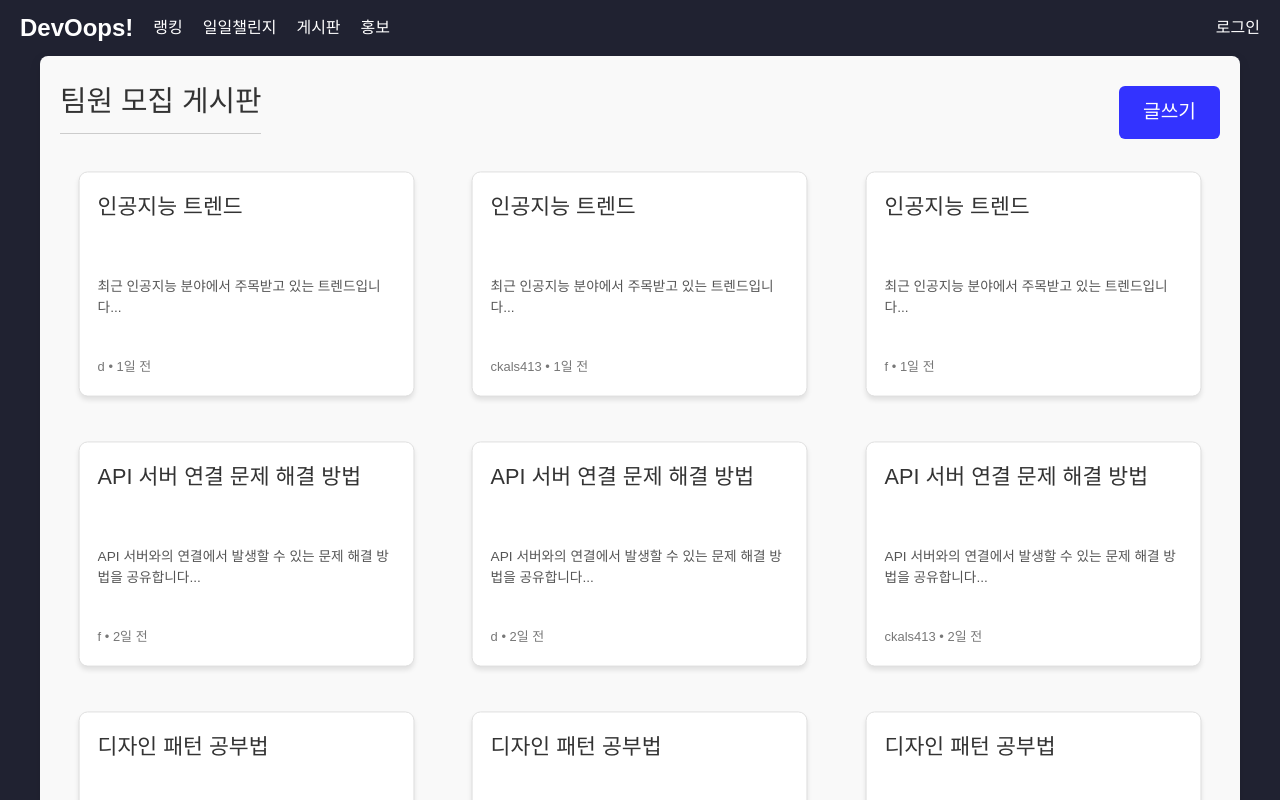
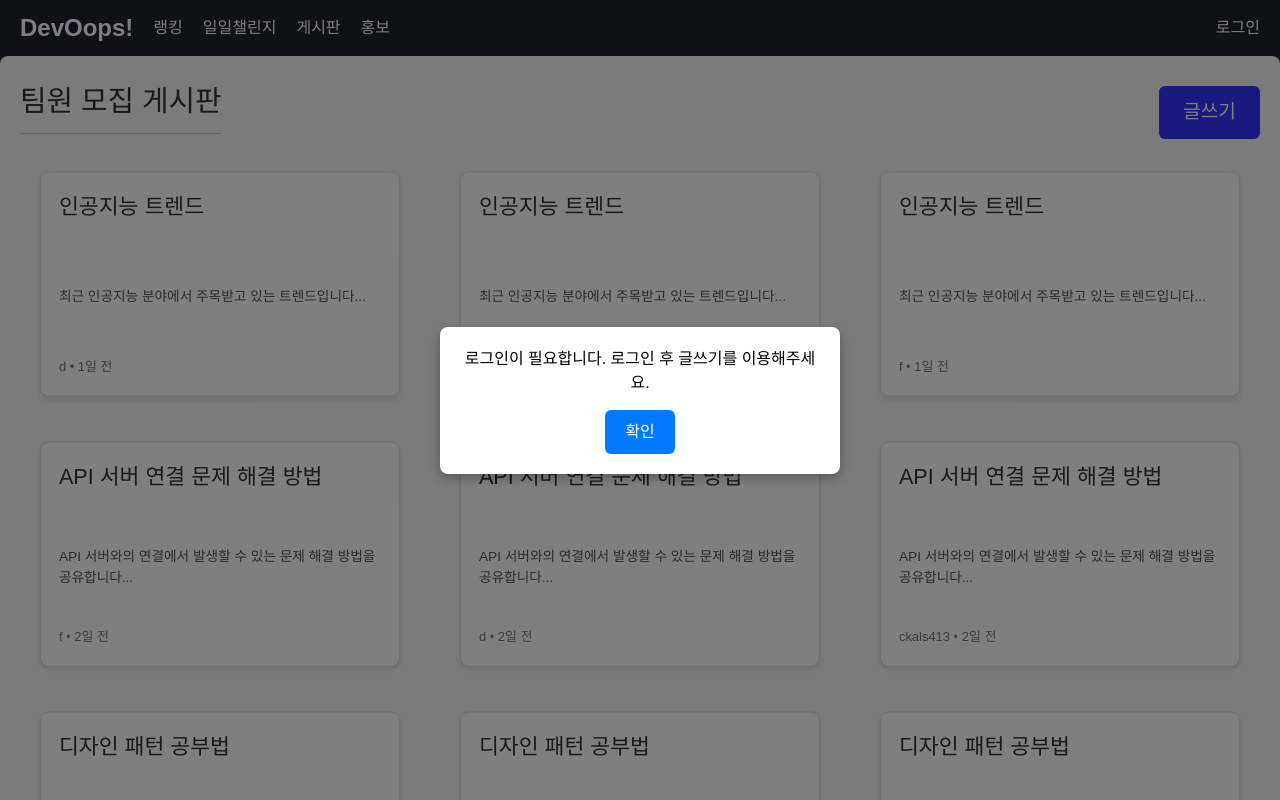
Before and after one commit to yuseong95/DevOops_New, a React (Create React App) app: page /board/team in a window 1280 px wide. Both pictures are taken after a click on the button "글쓰기". Shown: the top 800 px of the page. Built offline with nearby package versions, Linux system fonts and the light colour scheme.

Commit message:
글쓰기 로그인 여부 확인 모달

```diff
--- a/src/routes/BoardPage.js
+++ b/src/routes/BoardPage.js
@@ -15,6 +15,7 @@ const BoardPage = ({ posts, boardType, setPosts }) => {
   const initialPage = parseInt(query.get("page")) || 1;
 
   const [currentPage, setCurrentPage] = useState(initialPage);
+  const [showModal, setShowModal] = useState(false); // 모달 표시 상태
 
   const filteredPosts = posts
     .filter((post) => post.boardType === boardType) // 선택된 게시판 필터링
@@ -36,19 +37,18 @@ const BoardPage = ({ posts, boardType, setPosts }) => {
 
   const handleWriteClick = () => {
     const loggedInUser = JSON.parse(localStorage.getItem("loggedInUser"));
-    console.log("로그인된 사용자:", loggedInUser);
 
     if (loggedInUser) {
       console.log("글쓰기 페이지로 이동");
       navigate("/board/create");
     } else {
-      alert("로그인이 필요합니다. 로그인 후 이용해주세요.");
+      // 모달 표시
+      setShowModal(true);
     }
   };
 
-  // 게시글 삭제 핸들러
-  const handleDelete = (postId) => {
-    setPosts((prevPosts) => prevPosts.filter((post) => post.id !== postId));
+  const closeModal = () => {
+    setShowModal(false); // 모달 닫기
   };
 
   const placeholders = Array(ITEMS_PER_PAGE - currentPosts.length).fill(null);
@@ -74,7 +74,6 @@ const BoardPage = ({ posts, boardType, setPosts }) => {
               key={post.id}
               post={post}
               loggedInUser={JSON.parse(localStorage.getItem("loggedInUser"))}
-              onDelete={handleDelete}
             />
           ))}
           {placeholders.map((_, index) => (
@@ -91,6 +90,16 @@ const BoardPage = ({ posts, boardType, setPosts }) => {
           onPageChange={handlePageChange}
         />
       </div>
+
+      {/* 로그인 필요 모달 */}
+      {showModal && (
+        <div className="modal-overlay" onClick={closeModal}>
+          <div className="modal" onClick={(e) => e.stopPropagation()}>
+            <p>로그인이 필요합니다. 로그인 후 글쓰기를 이용해주세요.</p>
+            <button onClick={closeModal}>확인</button>
+          </div>
+        </div>
+      )}
     </div>
   );
 };
--- a/src/routes/css/BoardPage.css
+++ b/src/routes/css/BoardPage.css
@@ -1,12 +1,15 @@
 .board-content-wrapper {
-  max-width: 1200px; /* 전체 너비 */
+  max-width: 1300px;
   margin: 0 auto;
   padding: 20px;
-  background-color: #f9f9f9;
+  background-color: #f7f7f7;
   border-radius: 8px;
   box-shadow: 0 4px 12px rgba(0, 0, 0, 0.1);
-  min-height: 1000px;
-  position: relative; /* hover 시 효과 영역을 조정하기 위해 추가 */
+  min-height: 1000px; /* 고정된 최소 높이 설정 */
+  display: flex;
+  flex-direction: column;
+  justify-content: space-between;
+  margin-bottom: 20px; /* 하단 간격 추가 */
 }
 
 .board-header {
@@ -61,3 +64,43 @@
   font-size: 1em;
   color: #333;
 }
+
+.modal-overlay {
+  position: fixed;
+  top: 0;
+  left: 0;
+  width: 100%;
+  height: 100%;
+  background: rgba(0, 0, 0, 0.5);
+  display: flex;
+  justify-content: center;
+  align-items: center;
+  z-index: 1000;
+}
+
+.modal {
+  background: white;
+  padding: 20px;
+  border-radius: 8px;
+  box-shadow: 0 4px 12px rgba(0, 0, 0, 0.25);
+  text-align: center;
+  color: #000;
+}
+
+.modal p {
+  color: #000; /* p 태그 내부의 텍스트 색상 */
+}
+
+.modal button {
+  margin-top: 10px;
+  padding: 8px 12px;
+  background-color: #3333ff;
+  color: white;
+  border: none;
+  border-radius: 4px;
+  cursor: pointer;
+}
+
+.modal button:hover {
+  background-color: #0000cc;
+}
```
